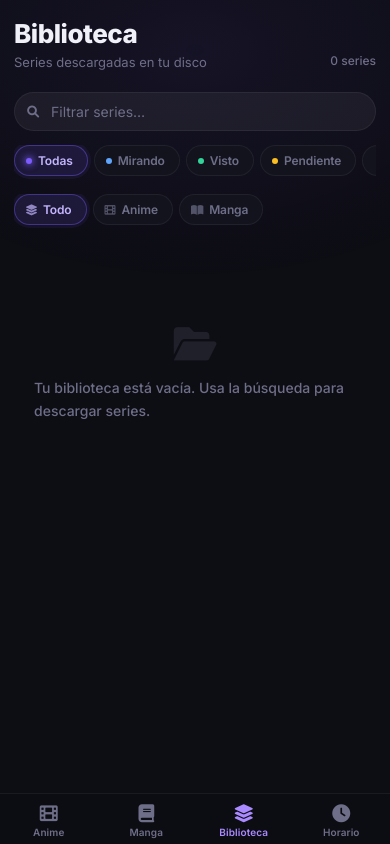
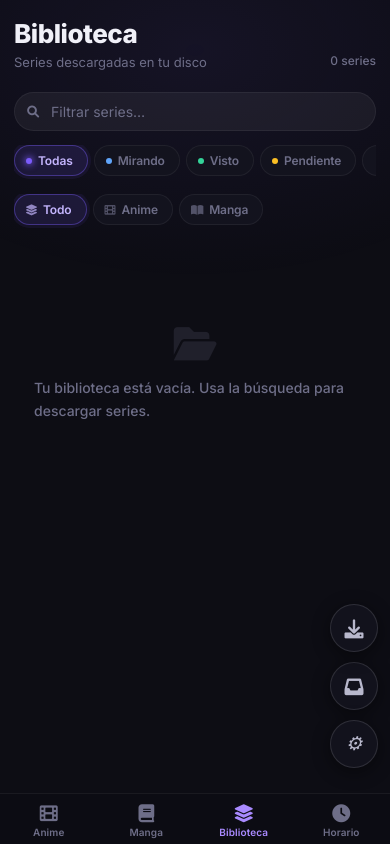
Before and after one commit to AbddallahRR/AnyOne, a FastAPI app: page / in a window 390 px wide. Run offline with FastAPI, Linux system fonts and the light colour scheme; data comes from the database, SQL or seed files in the repository; data that the repository does not hold is empty.

Commit message:
feat: accesos rápidos flotantes en móvil sobre la bottom-nav
La sidebar pasa a ser un dock flotante (descargas, notificaciones, ajustes)
que se oculta al bajar y reaparece al subir. El padding inferior reserva
espacio para la bottom-nav y el safe-area del dispositivo.

```diff
--- a/static/css/layout.css
+++ b/static/css/layout.css
@@ -160,7 +160,7 @@
 }
 @media (max-width: 480px) {
   .page-content {
-    padding: 20px 14px 20px 88px;
+    padding: 20px 14px calc(88px + env(safe-area-inset-bottom, 0px));
   }
 }
 
@@ -218,13 +218,62 @@
   color: var(--accent-lt);
 }
 
-/* ── Mobile breakpoint: sidebar → bottom nav ── */
+/* ── Mobile breakpoint: accesos rápidos flotantes + bottom nav ── */
 @media (max-width: 640px) {
-  .app-sidebar { display: none; }
+  .app-sidebar {
+    z-index: 95;
+    backdrop-filter: none;
+    -webkit-backdrop-filter: none;
+    transition: transform 0.25s ease, opacity 0.25s ease;
+  }
+
+  .sidebar-top,
+  .sidebar-nav { display: none; }
+
+  .sidebar-bottom {
+    gap: 10px;
+    padding: 0;
+  }
+
+  .sidebar-item {
+    width: 48px;
+    height: 48px;
+    padding: 0;
+    justify-content: center;
+    gap: 0;
+    font-size: 0;
+    border-radius: 50%;
+    background: rgba(19, 19, 30, 0.92);
+    border: 1px solid var(--border-hi);
+    box-shadow: 0 4px 18px rgba(0, 0, 0, 0.45);
+  }
+
+  .sidebar-item i { font-size: 19px; }
+  .sidebar-label { display: none; }
+
+  .app-sidebar .sidebar-item:hover,
+  .app-sidebar .sidebar-item.active {
+    background: rgba(124, 92, 252, 0.22);
+    color: var(--text);
+  }
+
+  .app-sidebar.dock-hidden {
+    transform: translateY(calc(100% + 90px));
+    opacity: 0;
+    pointer-events: none;
+  }
+
+  #nav-downloads .dl-badge,
+  #nav-bell .bell-badge {
+    left: auto !important;
+    right: -2px;
+    top: -2px;
+  }
+
   .bottom-nav { display: flex; }
 
   .page-content {
-    padding: 20px 14px calc(20px + env(safe-area-inset-bottom, 72px));
+    padding: 20px 14px calc(88px + env(safe-area-inset-bottom, 0px));
   }
 
   .settings-main {
--- a/static/js/base.js
+++ b/static/js/base.js
@@ -51,6 +51,42 @@ window.imageSrc = function(url) {
   return url;
 };
 
+/* ── Accesos rápidos flotantes (móvil): ocultar al bajar, mostrar al subir ── */
+(function () {
+  const dock = document.querySelector('.app-sidebar');
+  if (!dock) return;
+  const mobile = matchMedia('(max-width: 640px)');
+  let lastY = window.scrollY;
+  let ticking = false;
+
+  function update() {
+    ticking = false;
+    const y = window.scrollY;
+    if (!mobile.matches) {
+      dock.classList.remove('dock-hidden');
+      lastY = y;
+      return;
+    }
+    const delta = y - lastY;
+    if (Math.abs(delta) < 8) return;
+    if (delta > 0 && y > 80) dock.classList.add('dock-hidden');
+    else if (delta < 0) dock.classList.remove('dock-hidden');
+    lastY = y;
+  }
+
+  window.addEventListener('scroll', () => {
+    if (!ticking) {
+      ticking = true;
+      requestAnimationFrame(update);
+    }
+  }, { passive: true });
+
+  mobile.addEventListener('change', () => {
+    if (!mobile.matches) dock.classList.remove('dock-hidden');
+    lastY = window.scrollY;
+  });
+})();
+
 /* ── Animate cards with IntersectionObserver (reuses/disconnects per container) ── */
 window.animateCards = function(containerSelector, itemSelector) {
   const container = document.querySelector(containerSelector);
--- a/templates/base.html
+++ b/templates/base.html
@@ -18,8 +18,14 @@
     .page-content { width: 100%; max-width: 1380px; margin: 0 auto; padding: 28px 32px 28px 104px; box-sizing: border-box; }
     @media (min-width: 1280px) { .page-content { max-width: 1460px; padding-left: 112px !important; } }
     @media (min-width: 1536px) { .page-content { max-width: 1540px; padding-left: 120px !important; } }
-    @media (max-width: 640px) { .app-sidebar { display: none !important; } .page-content { width: 100% !important; max-width: 100% !important; margin: 0 !important; padding: 20px 14px calc(20px + env(safe-area-inset-bottom, 72px)) !important; padding-left: 14px !important; } }
-    @media (max-width: 480px) { .app-sidebar { display: none !important; } .page-content { width: 100% !important; max-width: 100% !important; margin: 0 !important; padding: 20px 14px 20px 14px !important; padding-left: 14px !important; padding-right: 14px !important; } }
+    @media (max-width: 640px) {
+      .app-sidebar { display: flex !important; top: auto !important; bottom: calc(76px + env(safe-area-inset-bottom, 0px)) !important; left: auto !important; right: 12px !important; width: auto !important; height: auto !important; padding: 0 !important; background: transparent !important; border: 0 !important; overflow: visible !important; }
+      .sidebar-top, .sidebar-nav { display: none !important; }
+      .page-content { width: 100% !important; max-width: 100% !important; margin: 0 !important; padding: 20px 14px calc(88px + env(safe-area-inset-bottom, 0px)) !important; }
+    }
+    @media (max-width: 480px) {
+      .page-content { width: 100% !important; max-width: 100% !important; margin: 0 !important; padding: 20px 14px calc(88px + env(safe-area-inset-bottom, 0px)) !important; }
+    }
   </style>
 
   {% if bundles %}
```
